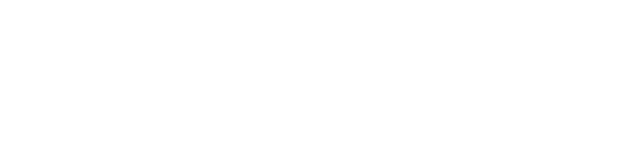
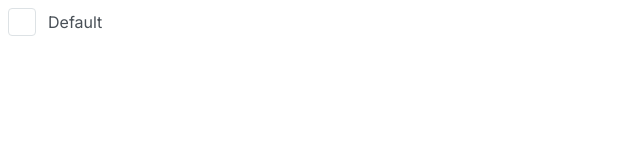
Before and after one commit to js-tasks-ru/htmlcss-20220811_mogvay-73, a website: page 07-lection5/01-checkbox/index.html in a window 1280 px wide. Shown: the full height of the page, 0-640 px from the left. Drawn offline with Linux system fonts and the light colour scheme.

Commit message:
07-01-checkbox solution

```diff
--- a/07-lection5/01-checkbox/checkbox.css
+++ b/07-lection5/01-checkbox/checkbox.css
@@ -0,0 +1,70 @@
+
+.checkbox{
+    display: inline-block;
+    position: relative;
+}
+
+.checkbox__input{
+    position: absolute;
+    outline: none;
+    clip: rect(0,0,0,0);
+}
+
+.checkbox__state{
+    display: flex;
+    align-items: center;
+    gap: 12px;
+    cursor: pointer;
+}
+
+.checkbox__control{
+    box-sizing: border-box;
+    background: var(--white);
+    border: 1px solid var(--grey-2);
+    border-radius: 4px;
+    width: 28px;
+    height: 28px;
+    position: relative;
+}
+
+.checkbox__icon{
+    position: absolute;
+    top: 50%;
+    left: 50%;
+    transform: translate(-50%, -50%);
+}
+
+.checkbox__label{
+    font-family: 'Inter';
+    font-style: normal;
+    font-weight: 400;
+    font-size: 16px;
+    line-height: 24px;
+    color: var(--grey-4);
+}
+
+.checkbox__input:focus ~ .checkbox__state
+.checkbox__label{
+    text-decoration: underline;
+}
+
+.checkbox__input:checked ~ .checkbox__state
+.checkbox__control{
+    background: var(--purple-third);
+    border-color: var(--purple-third);
+}
+
+.checkbox__input:disabled ~ .checkbox__state
+.checkbox__label{
+    color: var(--grey-2);
+}
+
+.checkbox__input:disabled ~ .checkbox__state
+.checkbox__control{
+    background: var(--grey-2);
+}
+
+.checkbox__input:disabled ~ .checkbox__state
+.checkbox__icon{
+    display: none;
+}
--- a/07-lection5/01-checkbox/index.html
+++ b/07-lection5/01-checkbox/index.html
@@ -6,6 +6,18 @@
         <link rel="stylesheet" href="./checkbox.css">
     </head>
     <body>
-
+        <label class="checkbox">
+            <input type="checkbox" class="checkbox__input">
+            <div class="checkbox__state">
+                <div class="checkbox__control">
+                    <svg class="checkbox__icon" width="15" height="13" viewBox="0 0 15 13" fill="none" xmlns="http://www.w3.org/2000/svg">
+                        <path d="M1.5 7.5L5 11L13 2" stroke="white" stroke-width="3" stroke-linecap="round" stroke-linejoin="round"/>
+                    </svg>
+                </div>
+                <div class="checkbox__label">
+                    Default
+                </div>
+            </div>
+        </label>
     </body>
 </html>
```
